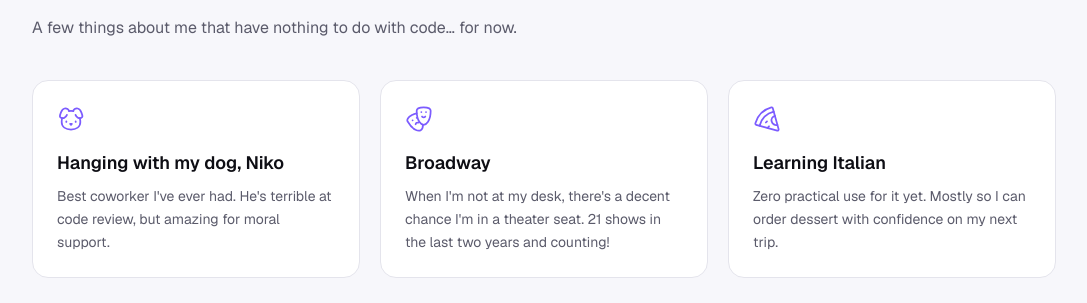
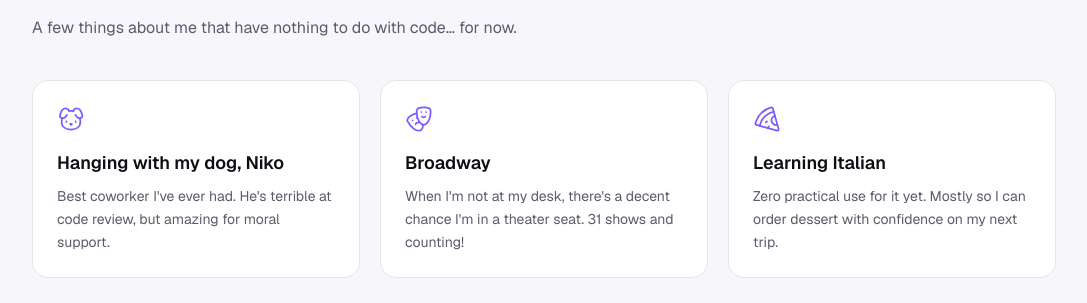
Before and after one commit to nbyrd9/portfolio-site, a Next.js app: page / in a window 1280 px wide. Shown: the part 5903-6206 px from the top of the page, without its empty margins (96-1183 px from the left). Built offline with nearby package versions, Linux system fonts and the light colour scheme.

Commit message:
Update Broadway show count to 31, drop the two-year timeframe

```diff
--- a/src/content/resume.ts
+++ b/src/content/resume.ts
@@ -287,7 +287,7 @@ export const interests: Interest[] = [
     id: "broadway",
     icon: "drama",
     title: "Broadway",
-    blurb: "When I'm not at my desk, there's a decent chance I'm in a theater seat. 21 shows in the last two years and counting!",
+    blurb: "When I'm not at my desk, there's a decent chance I'm in a theater seat. 31 shows and counting!",
   },
   {
     id: "italian",
```
